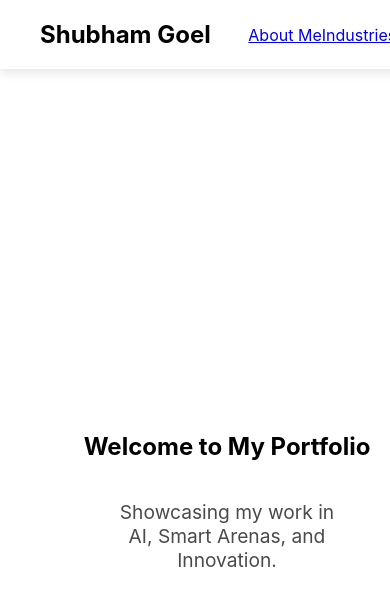
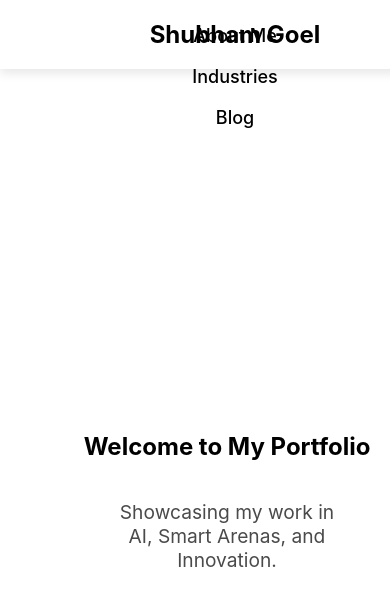
Before and after one commit to shubhamgoel352/my-portfolio, a Next.js app: page / in a window 390 px wide. Shown: the top 606 px of the page. Built offline with nearby package versions, Linux system fonts and the light colour scheme.

Commit message:
Fixed Header and navigation positioning

```diff
--- a/app/components/Header.js
+++ b/app/components/Header.js
@@ -4,26 +4,28 @@ import { motion } from "framer-motion";
 export default function Header() {
   return (
     <motion.nav
-      className="fixed top-0 left-0 w-full p-5 bg-white shadow-md flex items-center justify-between z-50"
+      className="nav-bar"
       initial={{ opacity: 0, y: -50 }}
       animate={{ opacity: 1, y: 0 }}
       transition={{ duration: 1 }}
     >
-      {/* Left-Aligned Name */}
-      <h1 className="text-2xl font-bold text-black pl-8">Shubham Goel</h1>
+      {/* Left-aligned logo */}
+      <h1 className="logo">Shubham Goel</h1>
 
-      {/* Center-Aligned Navigation */}
-      <div className="absolute left-1/2 transform -translate-x-1/2 flex gap-12">
+      {/* Navigation Links (Centered with the body alignment) */}
+      <div className="nav-links-container">
+        <div className="nav-links">
           {["About Me", "Industries", "Blog"].map((item) => (
             <a
               key={item}
               href={`#${item.toLowerCase().replace(/\s+/g, "-")}`}
-            className="text-lg font-medium text-black hover:text-gray-600 transition duration-300"
+              className="nav-item"
             >
               {item}
             </a>
           ))}
         </div>
+      </div>
     </motion.nav>
   );
 }
--- a/styles/globals.css
+++ b/styles/globals.css
@@ -1,3 +1,4 @@
+/* Background Image for Intro Screen */
 .intro-screen {
     background-image: url('/vortex-background.jpg'); /* Make sure the filename matches */
     background-size: cover;
@@ -7,6 +8,7 @@
     height: 100vh; /* Full screen */
 }
 
+/* Global Styles */
 html {
     scroll-behavior: smooth; /* Enables smooth scrolling */
 }
@@ -24,9 +26,10 @@
     padding: 0;
     width: 100%;
     height: 100%;
-    overflow-x: hidden;
+    overflow-x: hidden; /* Prevent horizontal scroll */
 }
 
+/* Section Styling */
 section {
     min-height: 100vh; /* Ensures each section takes full screen height */
     width: 100%;
@@ -38,9 +41,9 @@
 }
 
 /* Header Styling */
-  nav {
-    background-color: white; /* White background */
-    box-shadow: 0px 4px 10px rgba(0, 0, 0, 0.1); /* Subtle shadow */
+.nav-bar {
+    background-color: white;
+    box-shadow: 0px 4px 10px rgba(0, 0, 0, 0.1);
     position: fixed;
     top: 0;
     left: 0;
@@ -48,36 +51,45 @@
     padding: 20px 40px;
     display: flex;
     align-items: center;
-    justify-content: space-between;
+    justify-content: space-between; /* Keeps logo left, links in center */
     z-index: 1000;
 }
 
-  /* Ensures the name is left-aligned */
-  nav h1 {
+/* Ensures "Shubham Goel" stays left-aligned */
+.logo {
     font-size: 24px;
     font-weight: bold;
     color: black;
     margin: 0;
 }
 
-  /* Navigation Center Alignment */
-  .nav-links {
+/* Wraps Navigation Links to Keep Them Centered */
+.nav-links-container {
     position: absolute;
     left: 50%;
-    transform: translateX(-50%);
+    transform: translateX(-50%); /* Centers the links */
+    display: flex;
+}
+
+/* Navigation Links */
+.nav-links {
     display: flex;
     gap: 40px;
+    white-space: nowrap; /* Prevents text wrapping */
+    align-items: center; /* Keeps links vertically aligned */
 }
 
-  .nav-links a {
+/* Style Individual Links */
+.nav-item {
     text-decoration: none;
     font-size: 18px;
     font-weight: 500;
     color: black;
     transition: color 0.3s ease;
+    padding: 5px 15px;
 }
 
-  .nav-links a:hover {
+.nav-item:hover {
     color: gray;
 }
 
@@ -95,3 +107,24 @@
     font-size: 1.2rem;
     color: #4a4a4a; /* Darker gray */
 }
+
+/* Mobile-Friendly Fixes */
+@media (max-width: 768px) {
+    nav {
+        flex-direction: column;
+        align-items: center;
+        text-align: center;
+        padding: 15px 20px;
+    }
+
+    .nav-container {
+        width: 100%;
+        text-align: center;
+    }
+
+    .nav-links {
+        flex-direction: column;
+        gap: 10px;
+        text-align: center;
+    }
+}
```
Lines whose indentation alone changed are shown as unchanged.
